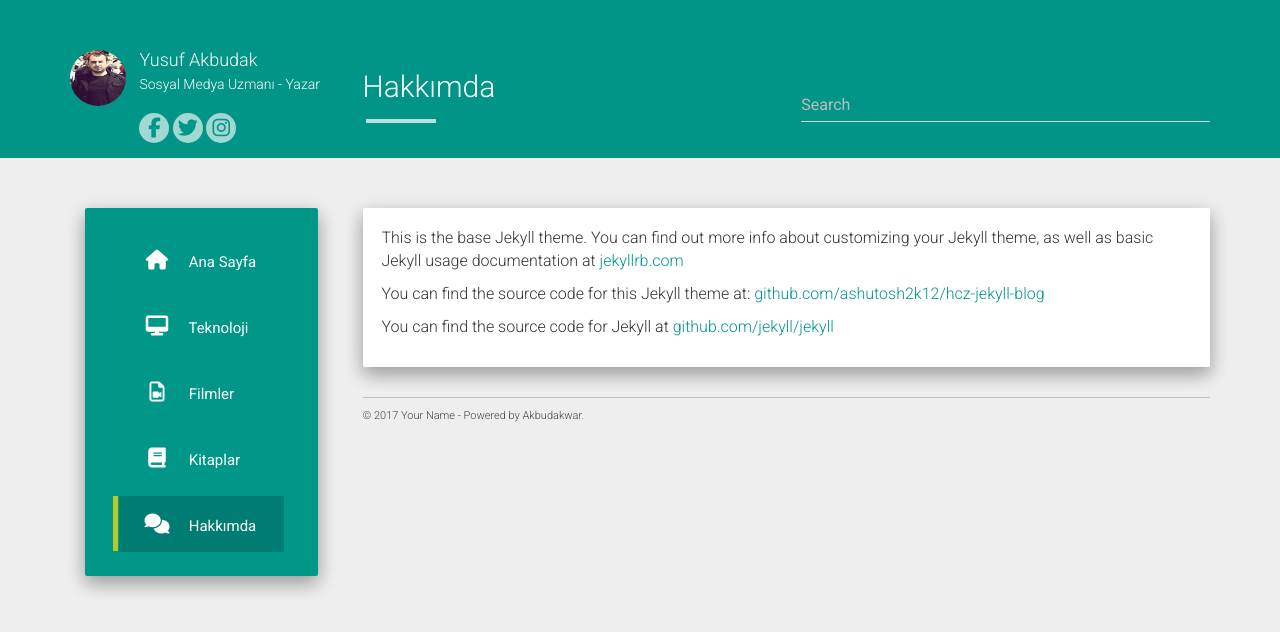
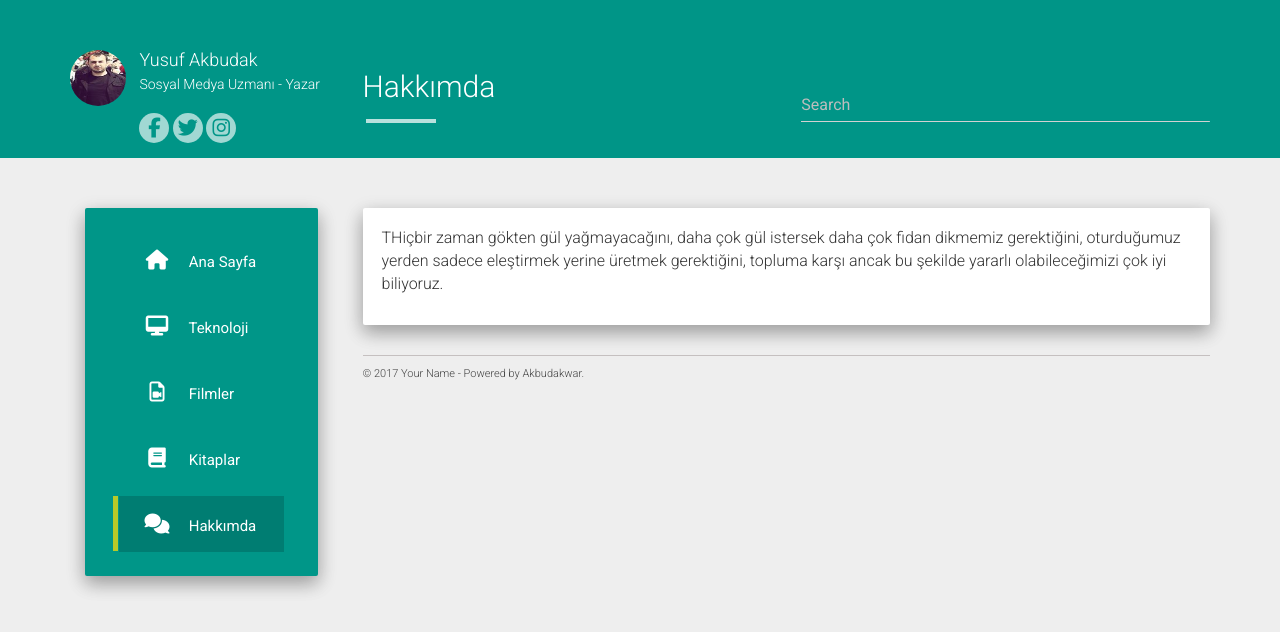
Before and after one commit to yusufakbudak/yusufakbudak.github.io, a Jekyll site: the page built from Hakkımda.md, in a window 1280 px wide. Shown: the top 632 px of the page. Built offline with Jekyll 4.4.1, drawn with Linux system fonts in a browser that asks for light colours; nearby versions of some CDN libraries.

Commit message:
Update Hakkımda.md

```diff
--- a/Hakkımda.md
+++ b/Hakkımda.md
@@ -4,8 +4,4 @@ title: Hakkımda
 permalink: /Hakkımda/
 ---
 
-This is the base Jekyll theme. You can find out more info about customizing your Jekyll theme, as well as basic Jekyll usage documentation at [jekyllrb.com](http://jekyllrb.com/)
-
-You can find the source code for this Jekyll theme at: [github.com/ashutosh2k12/hcz-jekyll-blog](https://github.com/ashutosh2k12/hcz-jekyll-blog)
-
-You can find the source code for Jekyll at [github.com/jekyll/jekyll](https://github.com/jekyll/jekyll)
+THiçbir zaman gökten gül yağmayacağını, daha çok gül istersek daha çok fidan dikmemiz gerektiğini, oturduğumuz yerden sadece eleştirmek yerine üretmek gerektiğini, topluma karşı ancak bu şekilde yararlı olabileceğimizi çok iyi biliyoruz.
```
